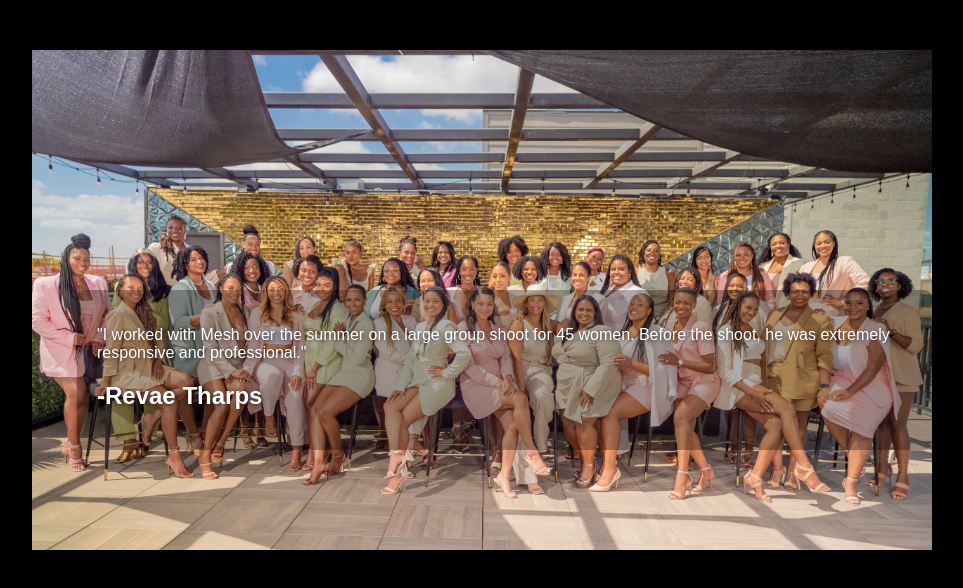
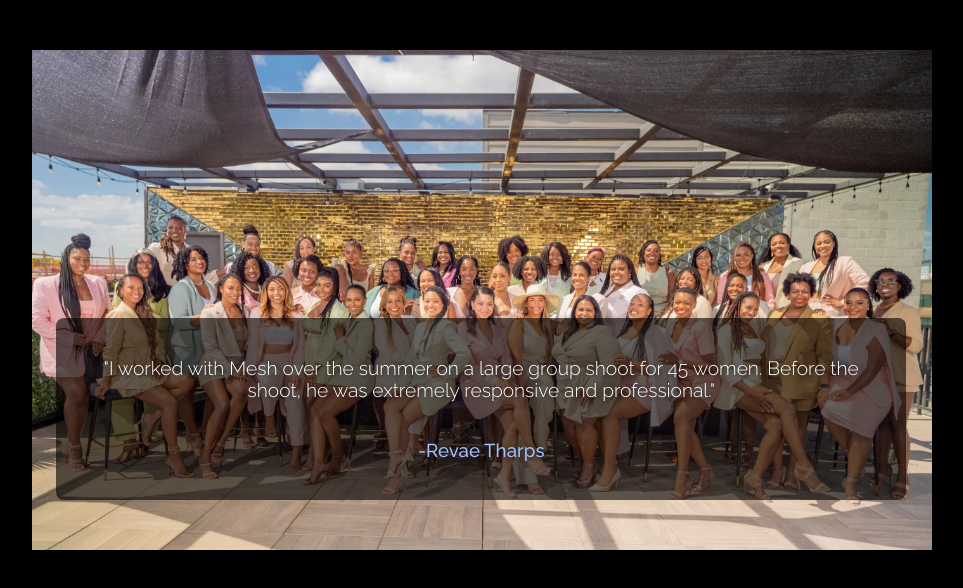
Before and after one commit to Jgreenwell93/about-page-fade-slider, a plain HTML site: page index.html in a window 1280 px wide. Shown: the whole page, without its empty margins (158-1121 px from the left). Drawn offline with Linux system fonts and the light colour scheme.

Commit message:
adjustments to the caption

```diff
--- a/assets/function.js
+++ b/assets/function.js
@@ -2,7 +2,7 @@ let currentSlide = 0;
 const slides = document.querySelectorAll('.slide');
 const dots = document.querySelectorAll('.dot');
 const totalSlides = slides.length;
-let interval = setInterval(nextSlide, 6000);
+let interval = setInterval(nextSlide, 8000);
 
 function showSlide(index) {
   slides.forEach((slide, i) => {
--- a/assets/style.css
+++ b/assets/style.css
@@ -1,3 +1,8 @@
+@font-face {
+  font-family: RalewayImport;
+  src: url(/assets/fonts/Raleway-VariableFont_wght.ttf);
+}
+
 body {
   margin: 0;
   font-family: sans-serif;
@@ -31,13 +36,30 @@ body {
 
 .slide .caption {
   position: absolute;
-    bottom: 20%;
-    left: 5%;
+  width: 90%;
+  bottom: 10%;
+  left: 2.7%;
   color: #fff;
-    text-shadow: 1px 1px 4px rgba(0,0,0,0.6);
-    background: rgba(0,0,0,0.3);
+  text-shadow: 1px 1px 4px rgba(0, 0, 0, 0.6);
+  background: rgba(0, 0, 0, 0.6);
   padding: 20px;
   border-radius: 8px;
+  display: flex;
+  flex-direction: column;
+  align-items: center;
+}
+
+.slide .testimonialName {
+  color: #A2BFFE;
+  font-family: RalewayImport;
+  font-weight: 500;
+}
+
+.slide .testimonial {
+  font-family: RalewayImport;
+  font-weight: 300;
+  text-align: center;
+  font-size: 1.2em;
 }
 
 .slide.active {
--- a/index.html
+++ b/index.html
@@ -14,7 +14,7 @@
         <p class="testimonial">
           "I worked with Mesh over the summer on a large group shoot for 45 women. Before the shoot, he was extremely responsive and professional."
           </p>
-          <h2  class="testimonialName">-Revae Tharps</h2>
+          <h3  class="testimonialName">-Revae Tharps</h3>
       </div>
     </div>
     <div class="slide">
@@ -23,7 +23,7 @@
         <p  class="testimonial">
           “Mesh did a great job! I am a fitness trainer (super awkward in pictures) and Mesh not only made me feel comfortable but he had a lot of great ideas and was able to capture some really awesome moments.”
           </p>
-          <h2 class="testimonialName">-Brittney Lankford</h2>
+          <h3 class="testimonialName">-Brittney Lankford</h3>
       </div>
     </div>
     <div class="slide">
@@ -32,7 +32,7 @@
         <p  class="testimonial">
           “Mesh helped me out with a fitness photoshoot for my business. He was so easy to work with, timely, professional and I was happy he was so quick to respond with answers to my questions leading up to my shoot”
         </p>
-        <h2 class="testimonialName">-Heather Patton</h2>
+        <h3 class="testimonialName">-Heather Patton</h3>
       </div>
     </div>
 
```
Also changed, not shown: assets/fonts/Raleway-VariableFont_wght.ttf (added). Lines whose indentation alone changed are shown as unchanged.
